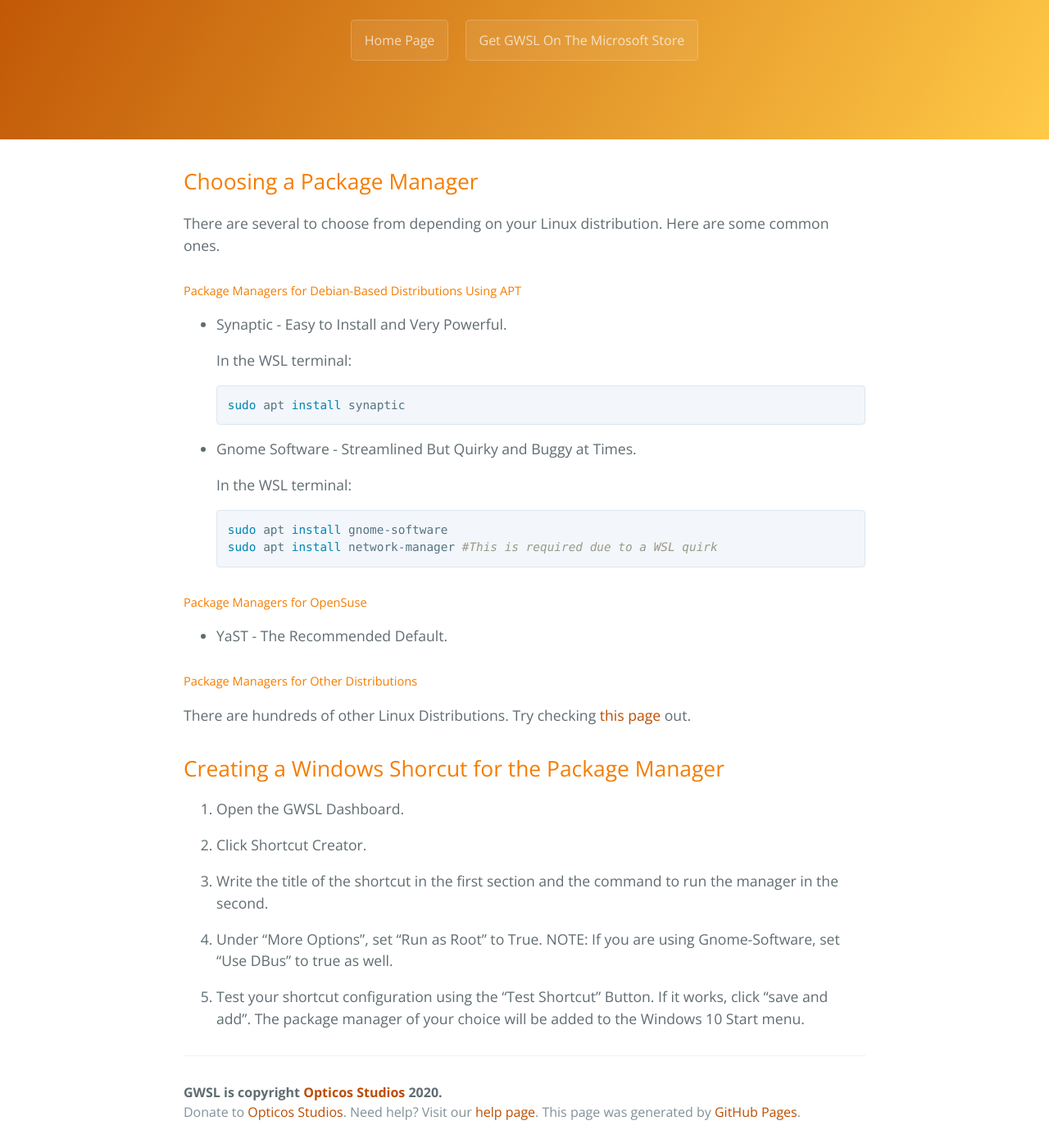
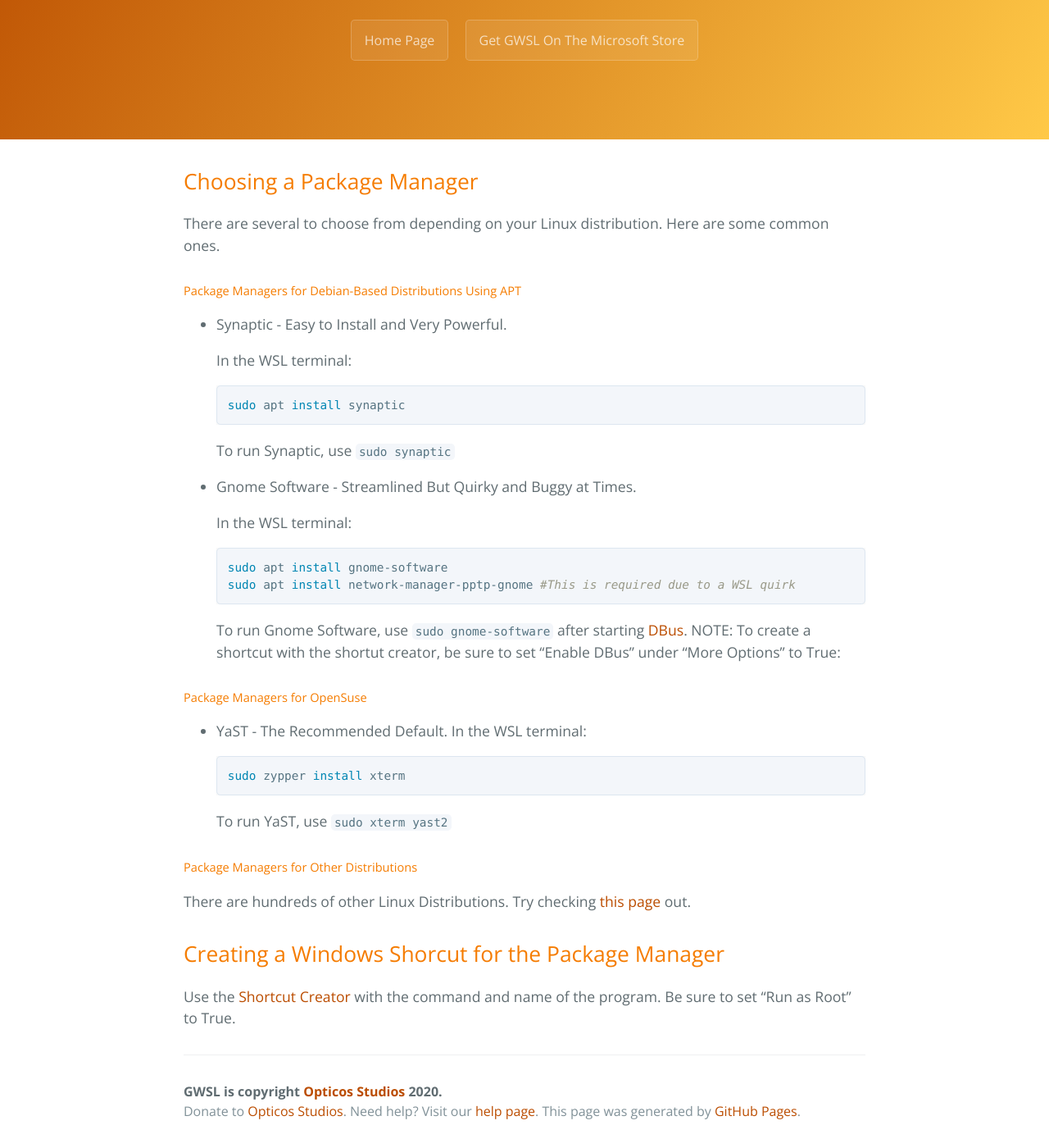
Before and after one commit to Opticos/gwsl, a Jekyll site: the page built from tutorials/package-managers.md, in a window 1280 px wide and 1400 px high, scrolled down 244 px. Shown: the whole window at 82% size. Built offline with Jekyll 4.4.1, drawn with Linux system fonts in a browser that asks for light colours; the repository's description, which GitHub fills in, is left out.

Commit message:
Update package-managers.md

````diff
--- a/tutorials/package-managers.md
+++ b/tutorials/package-managers.md
@@ -16,6 +16,7 @@ There are several to choose from depending on your Linux distribution. Here are
    ```bash
    sudo apt install synaptic
    ```
+   To run Synaptic, use ```sudo synaptic```
 
 *  Gnome Software - Streamlined But Quirky and Buggy at Times.
 
@@ -23,12 +24,20 @@ There are several to choose from depending on your Linux distribution. Here are
 
    ```bash
    sudo apt install gnome-software
-   sudo apt install network-manager #This is required due to a WSL quirk
+   sudo apt install network-manager-pptp-gnome #This is required due to a WSL quirk
    ```
+   To run Gnome Software, use ```sudo gnome-software``` after starting [DBus](https://opticos.github.io/gwsl/tutorials/dbus.html).
+   NOTE: To create a shortcut with the shortut creator, be sure to set "Enable DBus" under "More Options" to True:
 
 ##### Package Managers for OpenSuse
 
 *  YaST - The Recommended Default.
+   In the WSL terminal:
+
+   ```bash
+   sudo zypper install xterm
+   ```
+   To run YaST, use ```sudo xterm yast2```
 
 ##### Package Managers for Other Distributions
 
@@ -36,12 +45,4 @@ There are hundreds of other Linux Distributions. Try checking [this page](https:
 
 ## Creating a Windows Shorcut for the Package Manager
 
-1.  Open the GWSL Dashboard.
-
-2.  Click Shortcut Creator.
-
-3.  Write the title of the shortcut in the first section and the command to run the manager in the second.
-
-4.  Under "More Options", set "Run as Root" to True. NOTE: If you are using Gnome-Software, set "Use DBus" to true as well.
-
-5.  Test your shortcut configuration using the "Test Shortcut" Button. If it works, click "save and add". The package manager of your choice will be added to the Windows 10 Start menu.
+Use the [Shortcut Creator](https://opticos.github.io/gwsl/tutorials/shortcut.html) with the command and name of the program. Be sure to set "Run as Root" to True.
````
